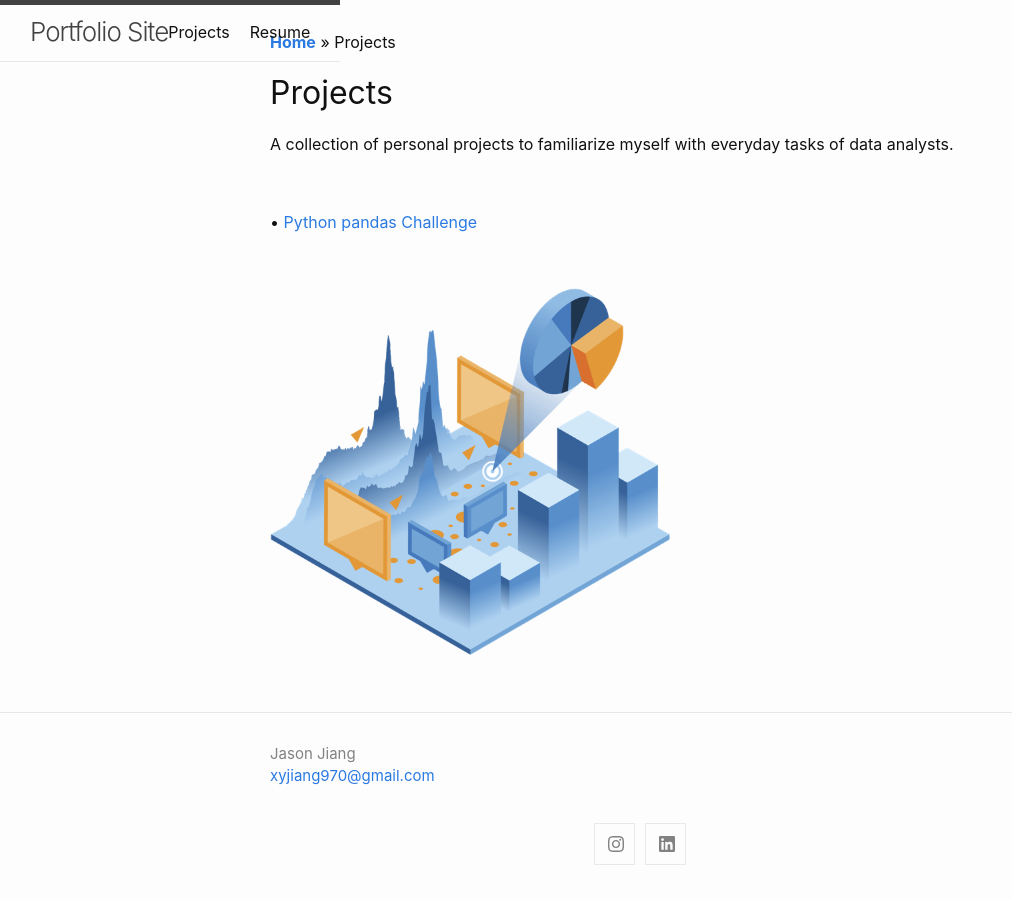
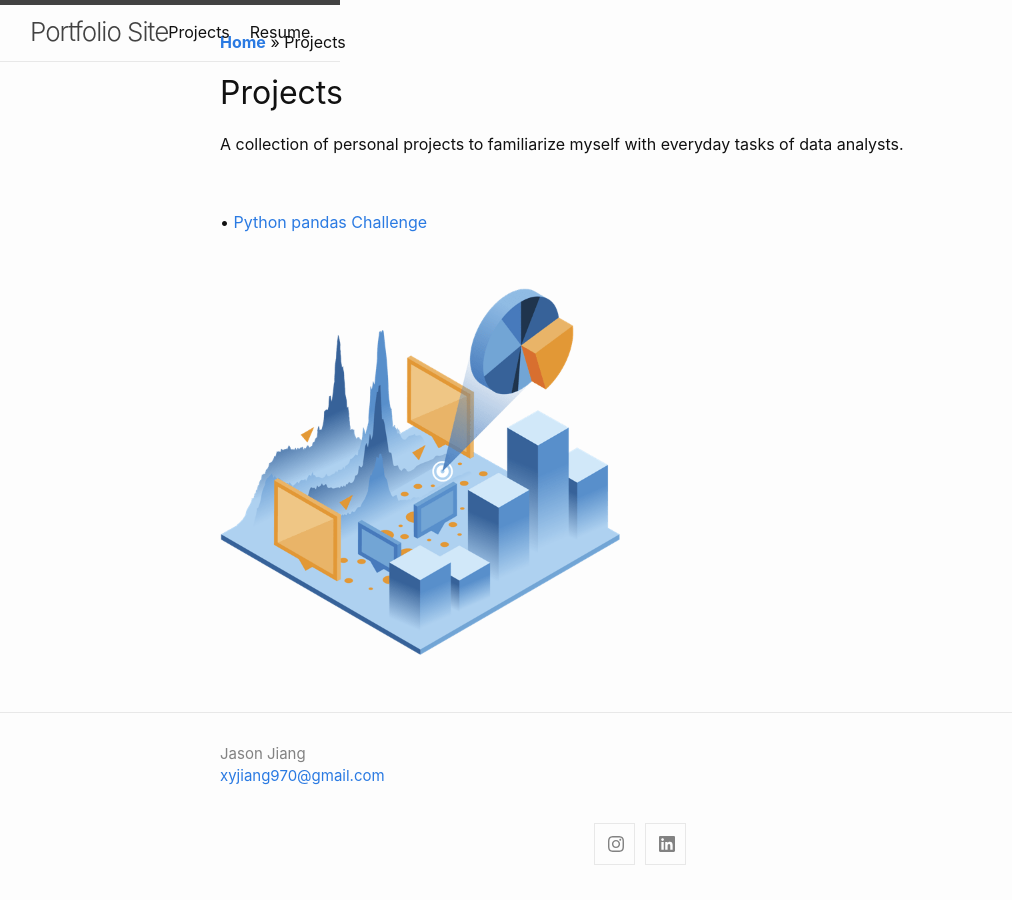
Before and after one commit to xyjiang970/xyjiang970.github.io, a Jekyll site: the page built from projects/projects_home.md, in a window 1280 px wide. Shown: the whole page, without its empty margins (0-1012 px from the left). Built offline with Jekyll 4.4.1, drawn with Linux system fonts in a browser that asks for light colours.

Commit message:
Update initialize.scss

```diff
--- a/_sass/minima/initialize.scss
+++ b/_sass/minima/initialize.scss
@@ -14,7 +14,8 @@
 $table-text-align: left !default;
 
 // Width of the content area
-$content-width:    800px !default;
+// $content-width:    800px !default;
+$content-width:    900px !default;
 
 $on-palm:          600px !default;
 $on-laptop:        800px !default;
```
